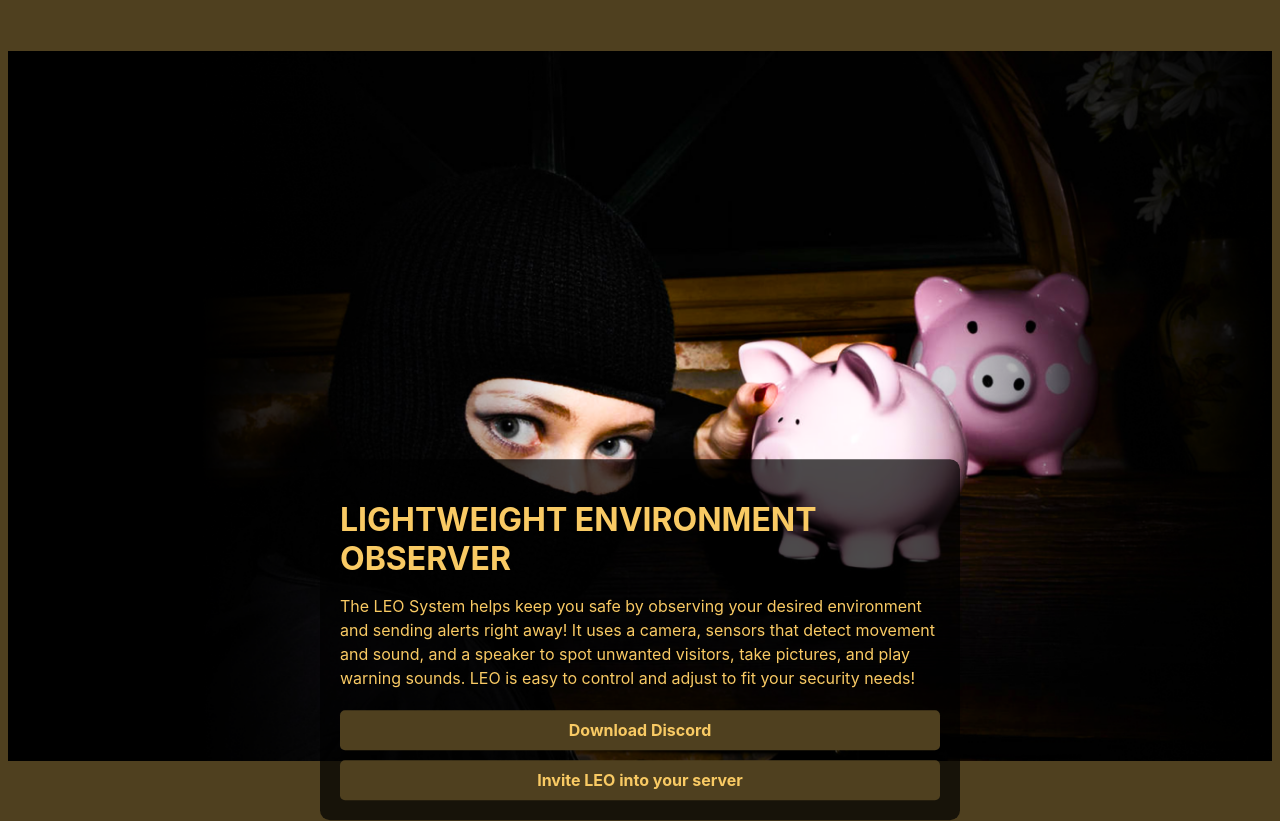
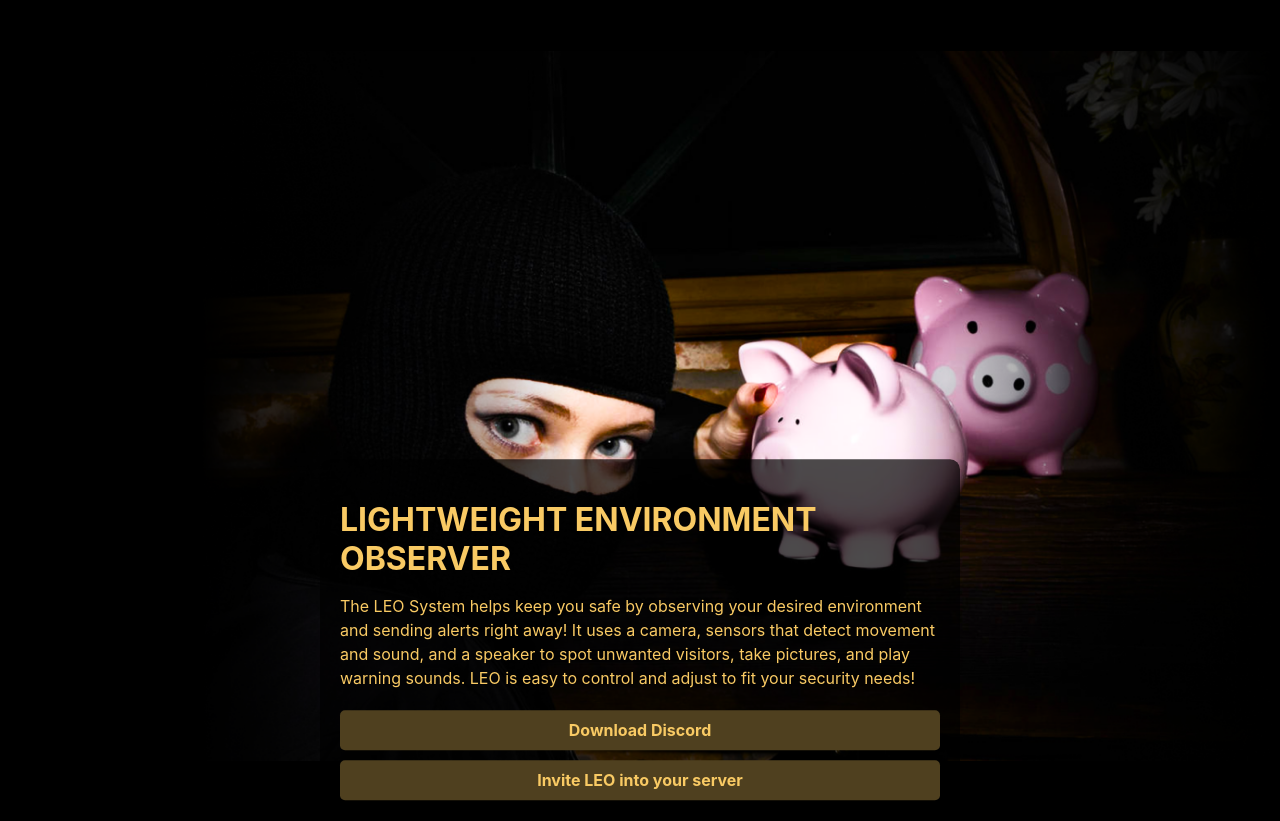
Before and after one commit to Tallyobin/LEO, a plain HTML site: page index.html in a window 1280 px wide. Drawn offline with Linux system fonts and the light colour scheme.

Commit message:
Update styles.css

```diff
--- a/styles.css
+++ b/styles.css
@@ -1,6 +1,6 @@
 body {
   font-family: Inter;
-  background-color: #4F401F;
+  background-color: #000000;
   color: #F9CA64;
   display: flex;
   justify-content: center;
@@ -13,7 +13,6 @@ body {
   background-position: center;
   background-repeat: no-repeat;
   background-size: contain;
-  background-color: #000000;
 }
 
 .content {
```
